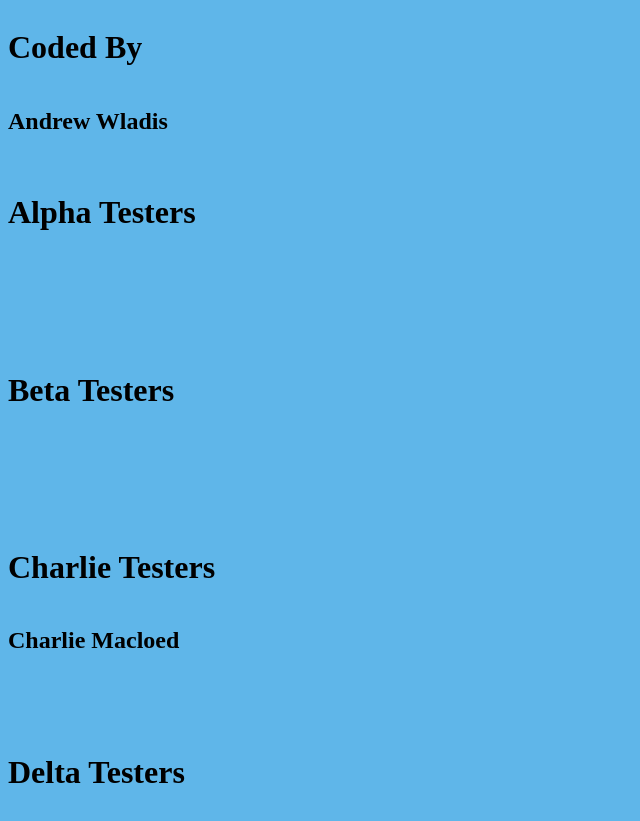
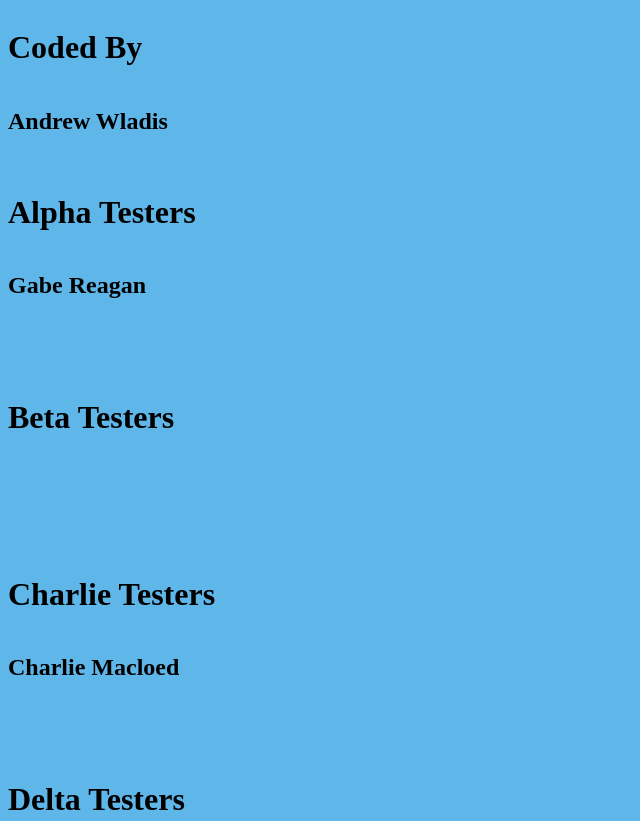
Before and after one commit to AndrewWladis/BatmanMrFreeze, a plain HTML site: page credits.html in a window 1280 px wide. Shown: the top 821 px of the page, without its empty margins (0-640 px from the left). Drawn offline with Linux system fonts and the light colour scheme; a script that the page names is missing.

Commit message:
added gabe to credits

```diff
--- a/credits.html
+++ b/credits.html
@@ -23,7 +23,7 @@
         <h2>Andrew Wladis</h2>
         <br>
         <h1>Alpha Testers</h1>
-        <h2></h2>
+        <h2>Gabe Reagan</h2>
         <h2></h2>
         <br>
         <h1>Beta Testers</h1>
```
